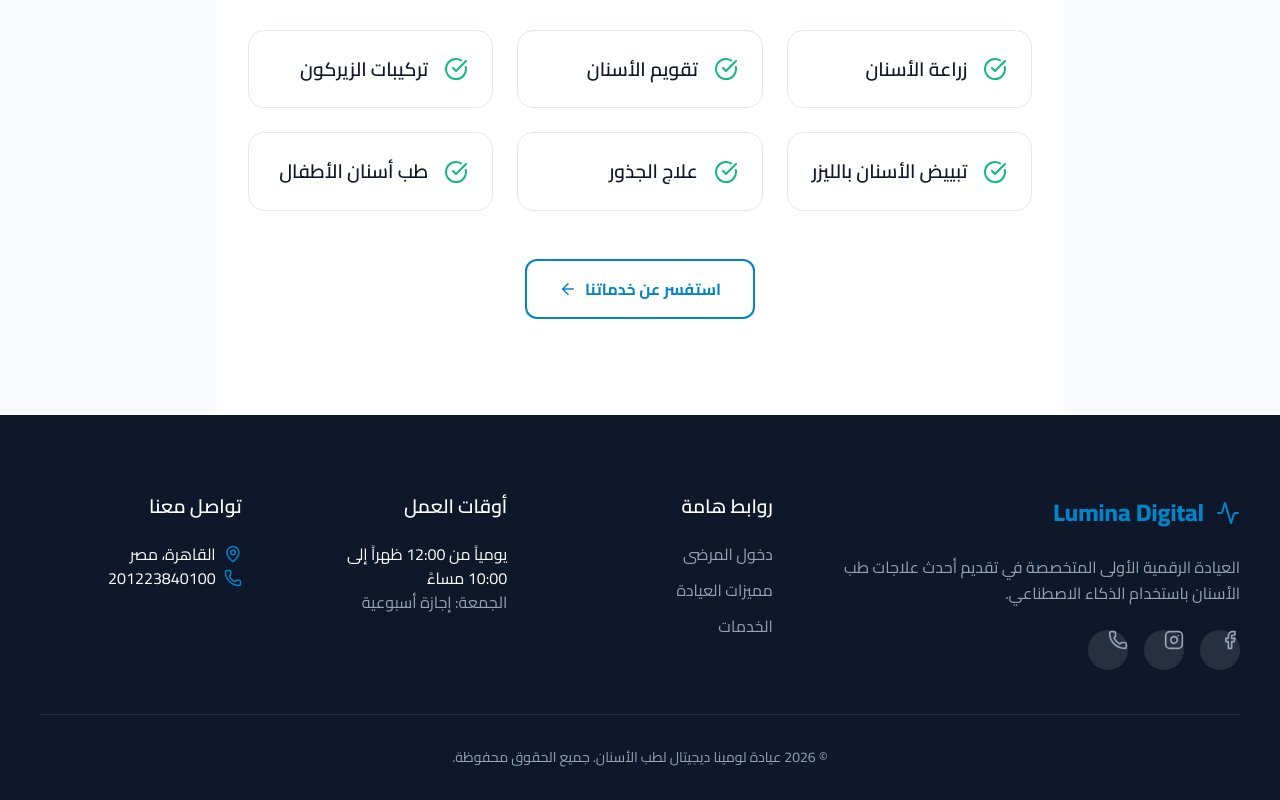
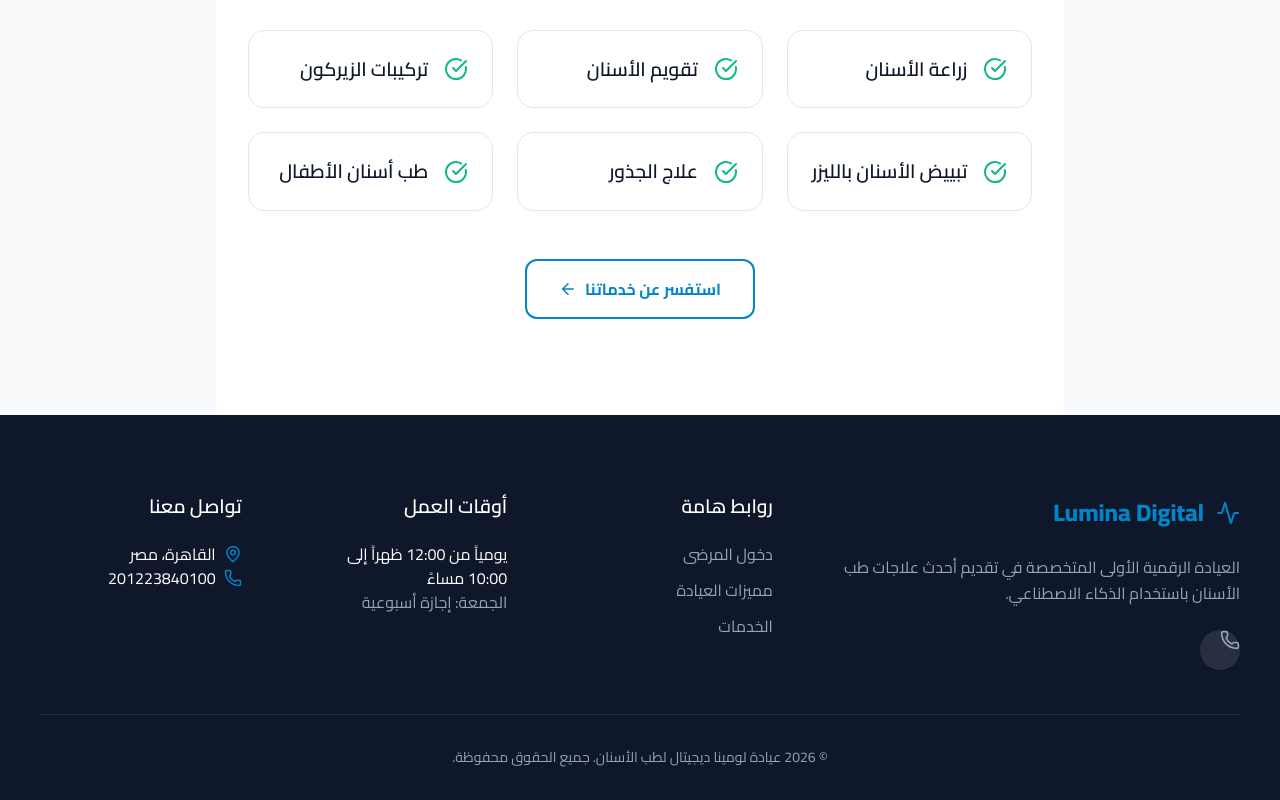
Before and after one commit to medofadel100/dental-clinic-system, a Next.js app in the folder web/: page / in a window 1280 px wide. Shown: the part 1735-2535 px from the top of the page. Built offline with nearby package versions, Linux system fonts and the light colour scheme.

Commit message:
Fix build errors: pure CSS selectors and missing icons

```diff
--- a/web/src/app/page.module.css
+++ b/web/src/app/page.module.css
@@ -56,7 +56,7 @@
 }
 
 /* Typography Enhancements */
-h1, h2, h3, h4 {
+.main h1, .main h2, .main h3, .main h4 {
   color: var(--text-primary);
   line-height: 1.2;
 }
--- a/web/src/app/page.tsx
+++ b/web/src/app/page.tsx
@@ -3,7 +3,7 @@ import styles from "./page.module.css";
 import {
   Calendar, Shield, Activity, Phone, Star,
   Clock, MapPin, CheckCircle, Smile, Sparkles,
-  HeartPulse, ArrowLeft, Facebook, Instagram
+  HeartPulse, ArrowLeft
 } from "lucide-react";
 
 export default function Home() {
@@ -170,8 +170,6 @@ export default function Home() {
               العيادة الرقمية الأولى المتخصصة في تقديم أحدث علاجات طب الأسنان باستخدام الذكاء الاصطناعي.
             </p>
             <div className={styles.socialLinks}>
-              <a href="#" className={styles.socialIcon}><Facebook size={20} /></a>
-              <a href="#" className={styles.socialIcon}><Instagram size={20} /></a>
               <a href={WHATSAPP_LINK} className={styles.socialIcon}><Phone size={20} /></a>
             </div>
           </div>
```
